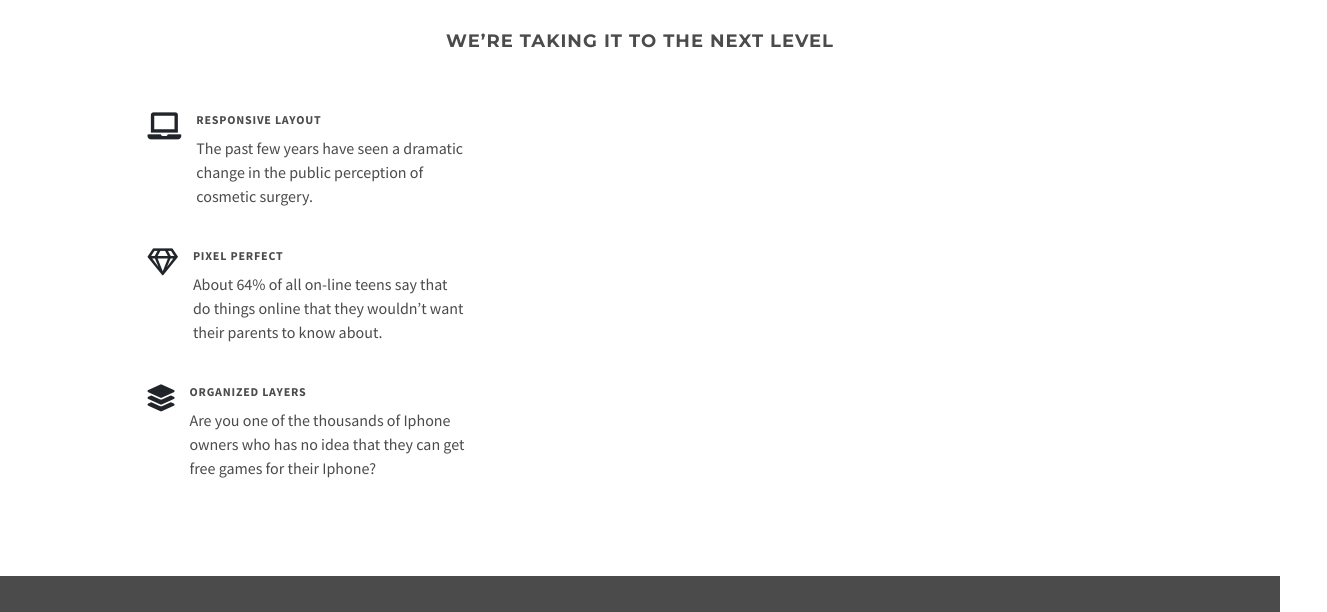
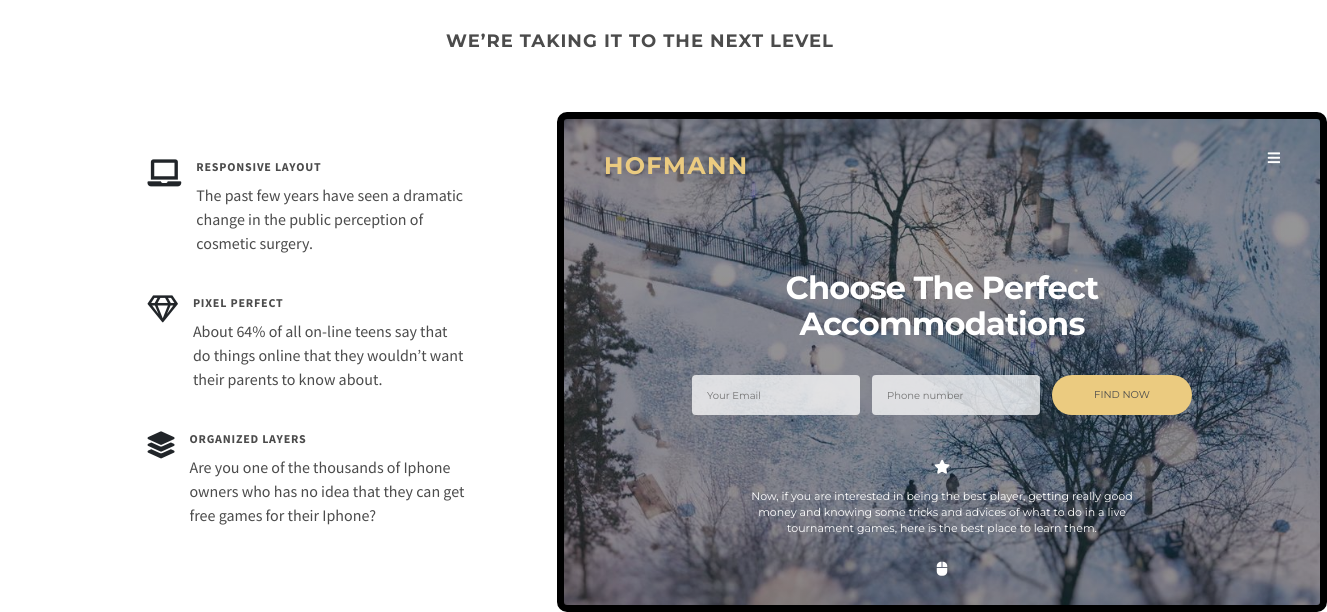
Before and after one commit to sheeps1026/portfolio-03, a plain HTML site: page index.html in a window 1280 px wide. Shown: the part 3244-3856 px from the top of the page, 1327 px wide, since content can reach past the window. Drawn offline with nearby package versions, Linux system fonts and the light colour scheme; a script that the page names is missing.

Commit message:
Create banner.css

```diff
--- /dev/null
+++ b/CSS/screen/banner.css
@@ -0,0 +1,154 @@
+.banner {
+  width: 280px;
+  height: 404px;
+  margin: 0 auto;
+  padding: 20px 0 80px;
+  border: 7px solid #000000;
+  border-radius: 10px;
+  background-image: linear-gradient(rgba(0, 0, 0, 0.4), rgba(0, 0, 0, 0.4)),
+    url("/assets/image/banner-image.jpg");
+  background-position: center, center;
+  background-size: cover;
+  background-repeat: no-repeat;
+}
+
+.banner header {
+  display: flex;
+  justify-content: space-between;
+  margin-bottom: 81px;
+  padding: 0 15px;
+}
+
+.banner-title {
+  color: #ebcb80;
+  font-size: 16px;
+  font-weight: 700;
+  line-height: 1.2187;
+  letter-spacing: 0.89px;
+}
+
+.banner header i {
+  color: #fff;
+  font-size: 14px;
+}
+
+.banner-content {
+  display: flex;
+  flex-direction: column;
+  justify-content: center;
+}
+
+.banner-content h2 {
+  margin-bottom: 19px;
+  color: #fff;
+  font-size: 20px;
+  font-weight: 700;
+  line-height: 1.2;
+  letter-spacing: -0.8px;
+}
+
+.banner-content form {
+  display: flex;
+  justify-content: center;
+  align-items: center;
+  margin-bottom: 37px;
+}
+
+.banner-content form input,
+.banner-content form button {
+  width: 80px;
+  height: 20px;
+  color: #4b4b4b;
+  font-size: 10px;
+  border: none;
+}
+
+.banner-content form input {
+  margin-right: 5px;
+  padding-left: 5px;
+  border-radius: 4px;
+  background: rgba(255, 255, 255, 0.75);
+}
+
+.banner-content form button {
+  border-radius: 50px;
+  background-color: #ebcb80;
+}
+
+.banner-content i {
+  margin-bottom: 15px;
+  color: #fff;
+  font-size: 14px;
+}
+
+.banner-content p {
+  width: 240px;
+  margin: 0 auto 15px;
+  color: #fff;
+  font-size: 11px;
+  line-height: 1.4545;
+}
+
+@media screen and (min-width: 786px) {
+  .banner__parent {
+    overflow: auto;
+  }
+
+  .banner {
+    width: 770px;
+    height: 500px;
+    padding: 32px 25px 136px;
+  }
+
+  .banner header {
+    margin-bottom: 90px;
+  }
+
+  .banner-title {
+    font-size: 24px;
+    line-height: 1.2191;
+    letter-spacing: 1.33px;
+  }
+
+  .banner-content h2 {
+    margin-bottom: 33px;
+    font-size: 32px;
+    line-height: 1.125;
+  }
+
+  .banner-content form {
+    margin-bottom: 45px;
+  }
+
+  .banner-content form input,
+  .banner-content form button {
+    height: 40px;
+    color: #4b4b4b;
+    font-size: 10px;
+  }
+
+  .banner-content form input {
+    width: 168px;
+    margin-right: 12px;
+    padding-left: 15px;
+  }
+
+  .banner-content form button {
+    width: 140px;
+  }
+
+  .banner-content i {
+    margin-bottom: 15px;
+  }
+
+  .banner-content p {
+    width: 399px;
+    margin-bottom: 25px;
+  }
+}
+
+@media screen and (min-width: 992px) {
+  .banner__parent {
+    overflow: visible;
+  }
+}
--- a/index.html
+++ b/index.html
@@ -35,6 +35,7 @@
     <link rel="stylesheet" href="./CSS/screen/testimonials.css" />
     <link rel="stylesheet" href="./CSS/screen/projects.css" />
     <link rel="stylesheet" href="./CSS/screen/advantages.css" />
+    <link rel="stylesheet" href="./CSS/screen/banner.css" />
     <link rel="stylesheet" href="./CSS/screen/footer.css" />
     <link rel="stylesheet" href="./CSS/style.css" />
     <script src="main.js" defer></script>
@@ -384,7 +385,35 @@
               </div>
             </div>
           </div>
-          <div class="col-12 col-md-7"></div>
+          <div class="col-12 col-md-7">
+            <div class="banner__parent">
+              <div class="banner">
+                <header>
+                  <h1 class="banner-title montserrat">HOFMANN</h1>
+                  <i class="fas fa-bars"></i>
+                </header>
+                <div class="banner-content montserrat">
+                  <h2 class="montserrat">
+                    Choose The Perfect<br />
+                    Accommodations
+                  </h2>
+                  <form action="" method="POST">
+                    <input type="text" placeholder="Your Email" />
+                    <input type="text" placeholder="Phone number" />
+                    <button type="submit">FIND NOW</button>
+                  </form>
+                  <i class="fas fa-star"></i>
+                  <p>
+                    Now, if you are interested in being the best player, getting
+                    really good money and knowing some tricks and advices of
+                    what to do in a live tournament games, here is the best
+                    place to learn them.
+                  </p>
+                  <i class="fas fa-mouse"></i>
+                </div>
+              </div>
+            </div>
+          </div>
         </div>
       </div>
     </section>
```
Also changed, not shown: assets/image/banner-image.jpg (added).
